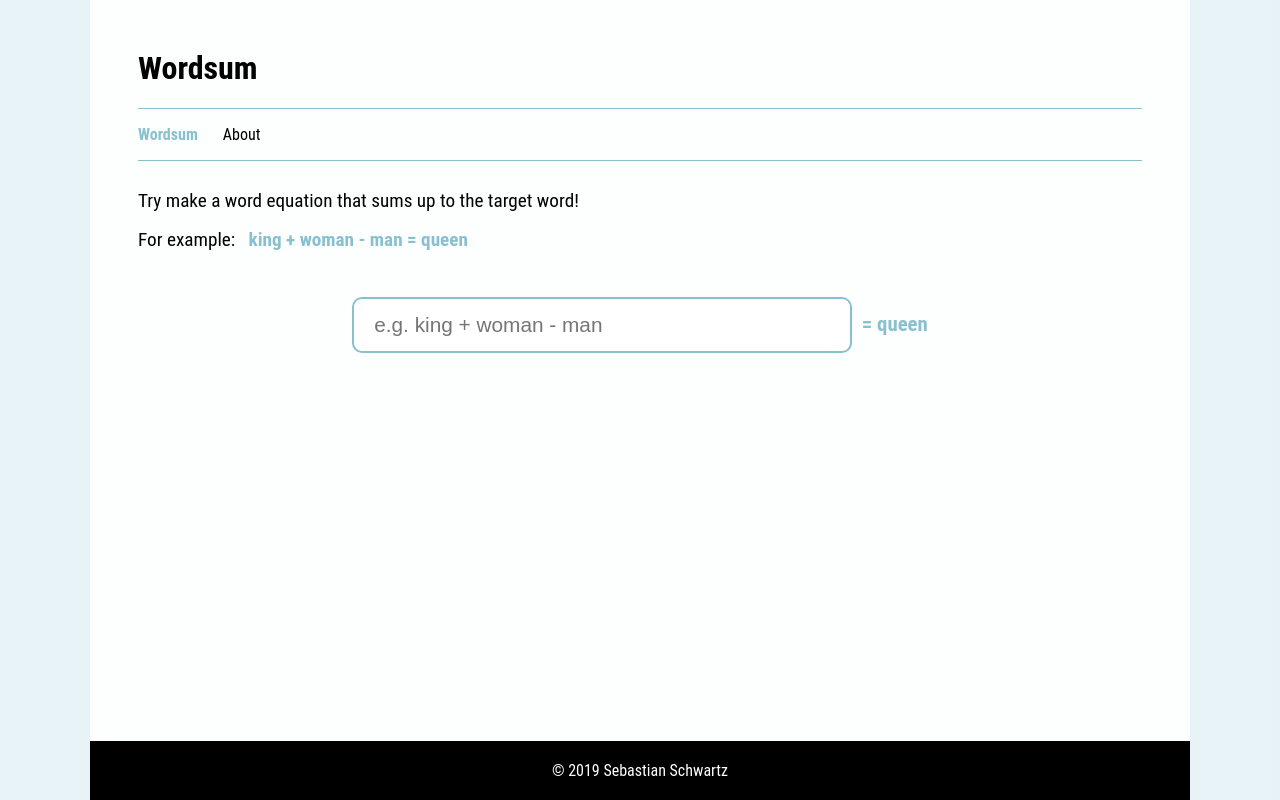
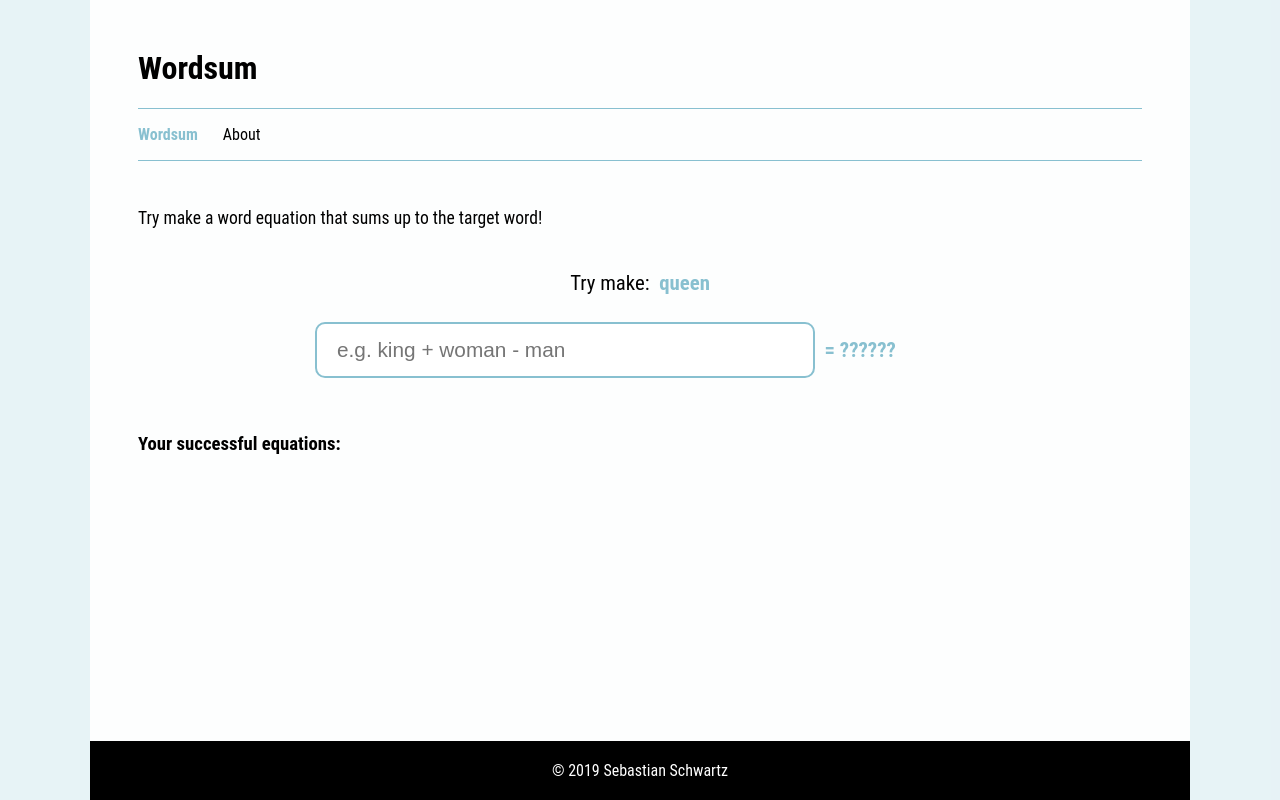
Before and after one commit to saschwartz/wordsum, a Vue app in the folder frontend/: page /#/wordsum in a window 1280 px wide. Built offline with nearby package versions, Linux system fonts and the light colour scheme.

Commit message:
frontend changes macbook

```diff
--- a/frontend/src/App.vue
+++ b/frontend/src/App.vue
@@ -86,6 +86,7 @@ export default {
     height: 100%;
 
     #page-content {
+      height: 100%;
       padding-left: 3rem;
       padding-right: 3rem;
       margin-top: 30px;
--- a/frontend/src/views/About.vue
+++ b/frontend/src/views/About.vue
@@ -4,6 +4,10 @@
     p
     | This application was authored by
     a(href='https://sebschwartz.me', target='_blank') Sebastian Schwartz
+    | .
+    p
+    | The source lives
+    a(href='https://github.com/saschwartz/wordsum', target='_blank') here
     | .
 
 </template>
--- a/frontend/src/views/Wordsum.vue
+++ b/frontend/src/views/Wordsum.vue
@@ -2,15 +2,19 @@
   div#wordsum
     div#instructions
       p Try make a word equation that sums up to the target word!
-      p For example:
-        span#example-equation &nbsp king + woman - man = queen
+    div#input-container
+      div#target-container
+        p Try make:
+          span#target &nbsp {{ target }}
       div#equation-container(:class='equationClass')
         input(v-model='wordInput', placeholder='e.g. king + woman - man', :class='equationClass')
-      div(:class='equationClass')#equals &nbsp = {{ target }}
-    div(v-if='mostSimilar.length > 0')#similar-results
-      span Top Result: &nbsp
-      span#result-word(v-for='(word, idx) in mostSimilar') {{ word[0] }}
-        span(v-if='idx < mostSimilar.length - 1') ,&nbsp &nbsp
+        div(:class='equationClass')#equals &nbsp = {{ mostSimilar.length > 0 ? mostSimilar[0][0] : "??????" }}
+      div(v-if='targetInInput')#error-text You can't put the target word in the equation!
+    div#equations
+      h3 Your successful equations:
+      transition-group(name='equations')
+        p(v-for='e in equations', :key='e') {{ e }}
+
 </template>
 
 <script>
@@ -23,15 +27,23 @@ export default {
       mostSimilar: [],
       wordInput: '',
       target: 'queen',
-      availableTargets: ['surgeon', 'paediatrician', 'dentist', 'ambulance', 'mother', 'father'],
-      equationClass: 'pending'
+      availableTargets: [
+        'surgeon', 'pediatrician', 'dentist', 'ambulance', 'mother', 'father', 'gynecologist',
+        'cardiologist'
+      ],
+      equationClass: 'pending',
+      equations: []
     }
   },
   computed: {
     wordEquation: function () {
       let positive = []
       let negative = []
-      let tokens = this.wordInput.split(' ').filter((x) => x.length > 0)
+      let tokens = this.wordInput
+        .replace(/[.,/#!$%^&*;:{}=_`~()]/g, '')
+        .toLowerCase()
+        .split(' ')
+        .filter((x) => x.length > 0)
       let add = true
       let subtract = false
       for (let i = 0; i < tokens.length; i++) {
@@ -48,9 +60,22 @@ export default {
         }
       }
       return { positive, negative }
+    },
+    targetInInput: function () {
+      return this.wordEquation.positive.includes(this.target) || this.wordEquation.negative.includes(this.target)
     }
   },
   methods: {
+    shuffle (a) {
+      // shuffle an array in place
+      for (let i = a.length - 1; i > 0; i--) {
+        let r = Math.floor(Math.random() * (i + 1))
+        let tmp = a[i]
+        a[i] = a[r]
+        a[r] = tmp
+      }
+      return a
+    },
     getMostSimilar ({ positive, negative, count }) {
       apiClient.post('/most_similar', { positive, negative, count })
         .then((response) => {
@@ -66,15 +91,20 @@ export default {
       this.getMostSimilar({ positive: this.wordEquation.positive, negative: this.wordEquation.negative, count: 1 })
     },
     mostSimilar () {
-      let targetInInput = this.wordEquation.positive.includes(this.target) || this.wordEquation.negative.includes(this.target)
-      if (Array.from(this.mostSimilar, x => x[0].toLowerCase()).includes(this.target) && !targetInInput) {
+      if (Array.from(this.mostSimilar, x => x[0].toLowerCase()).includes(this.target) && !this.targetInInput) {
         this.equationClass = 'success'
-      } else if (targetInInput) {
+        this.equations.push(this.wordInput + ' = ' + this.target)
+        this.wordInput = ''
+        this.target = this.availableTargets.pop()
+      } else if (this.targetInInput) {
         this.equationClass = 'error'
       } else {
         this.equationClass = 'pending'
       }
     }
+  },
+  mounted () {
+    this.shuffle(this.availableTargets)
   }
 }
 </script>
@@ -85,7 +115,8 @@ export default {
 @import '~@/styles/variables';
 
 #wordsum {
-  width: 100%;
+  display: flex;
+  flex-direction: column;
 
   input:focus {
     outline-width: 0;
@@ -93,7 +124,8 @@ export default {
 
   #instructions {
     line-height: 1.2rem;
-    font-size: 1.2rem;
+    font-size: 1.1rem;
+
     #example-equation {
       color: $theme-secondary-color;
       font-weight: bold;
@@ -110,13 +142,21 @@ export default {
     color: $theme-error-color;
   }
 
+  #input-container {
+    #target-container {
+      text-align: center;
+      font-size: 1.3rem;
+      #target {
+        color: $theme-secondary-color;
+        font-weight: bold;
+      }
+    }
+
     #equation-container {
       display: flex;
       flex-wrap: wrap;
       align-items: center;
       justify-content: center;
-    margin-top: 3rem;
-    margin-bottom: 3rem;
 
       input {
         padding: 20px;
@@ -134,15 +174,41 @@ export default {
       #equals {
         font-size: 1.3rem;
         font-weight: bold;
+        min-width: 150px;
       }
     }
 
-  #similar-results {
-    font-size: 1.2rem;
+    #error-text {
+      padding-top: 5px;
+      color: $theme-error-color;
+      font-size: 1rem;
+      text-align: center;
+    }
+  }
+
+  #equations {
     margin-top: 30px;
-    #result-word {
-      color: $theme-secondary-color;
+    margin-bottom: 10px;
+    h3 {
+      margin-bottom: 10px;
+    }
+    p {
+      color: $theme-success-color;
       font-weight: bold;
+      font-size: 1.1rem;
+      margin-bottom: 0;
+    }
+
+    .equations-item {
+      display: inline-block;
+      margin-right: 10px;
+    }
+    .equations-enter-active, .equations-leave-active {
+      transition: all 1s;
+    }
+    .equations-enter, .equations-leave-to /* .list-leave-active below version 2.1.8 */ {
+      opacity: 0;
+      transform: translateY(30px);
     }
   }
 }
```
Also changed, not shown: 1 other file (tests, documents, lock files or other folders). Lines whose indentation alone changed are shown as unchanged.
